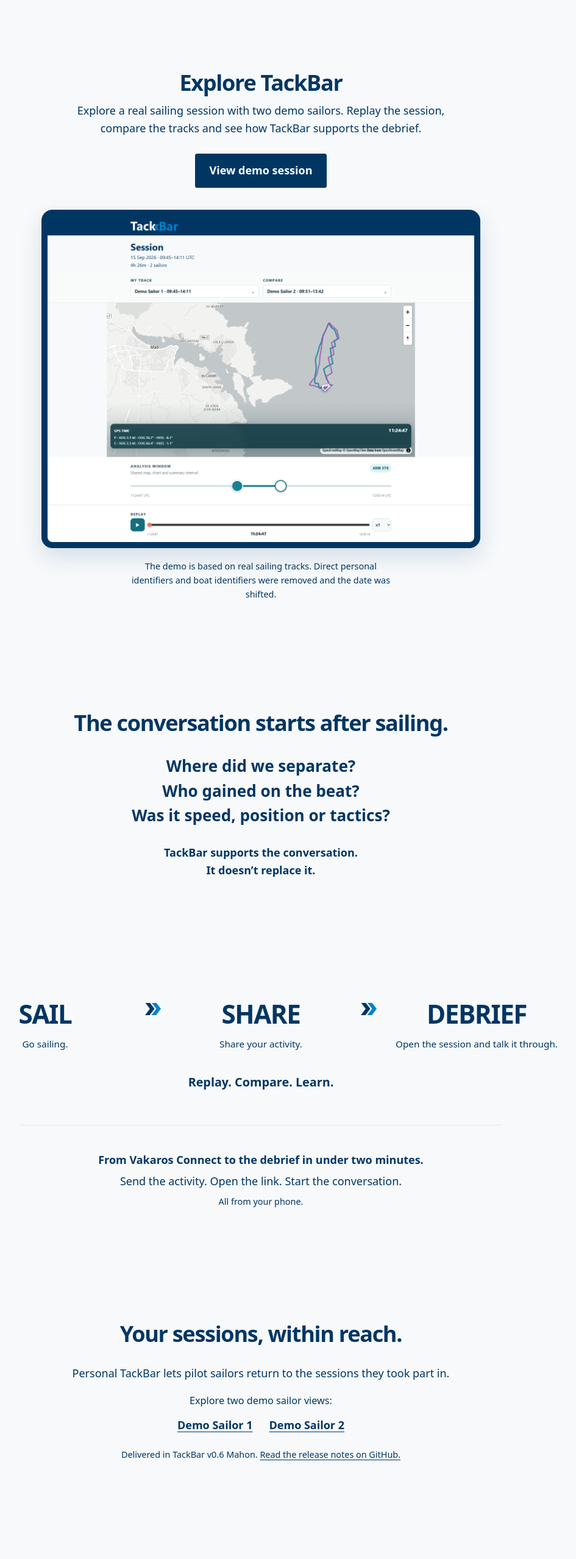
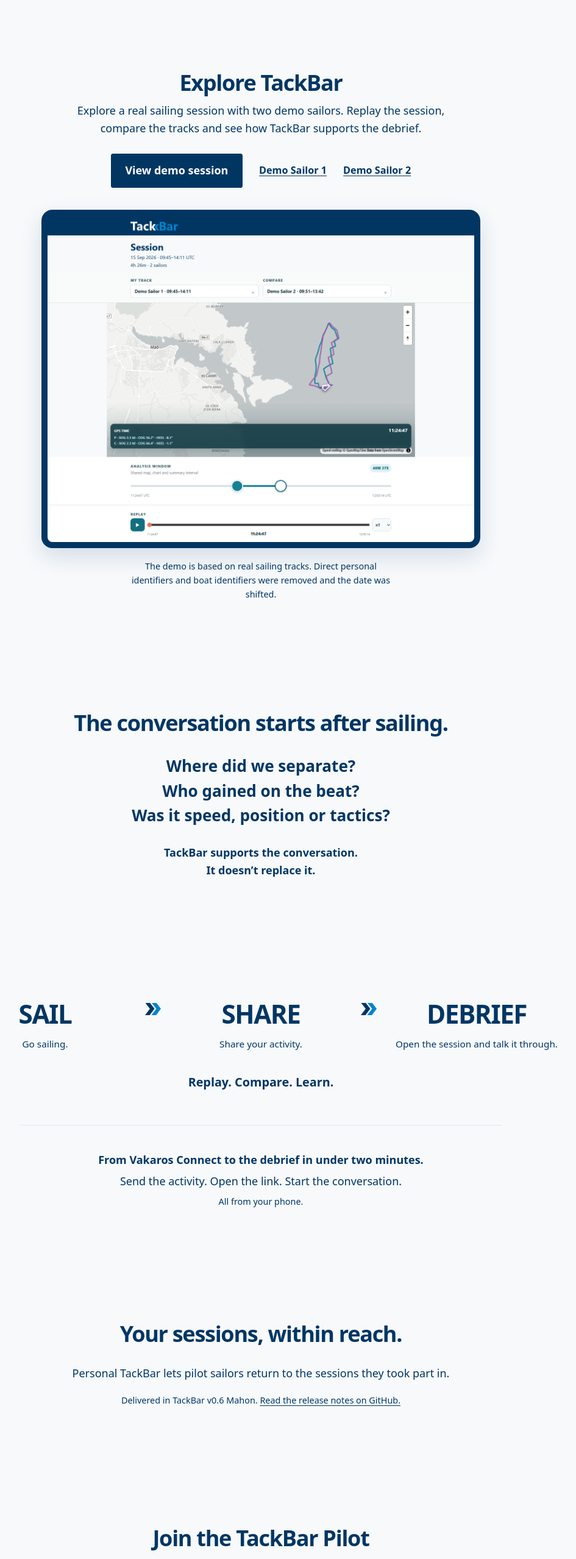
Before and after one commit to maxsail-project/tackbar-web, a plain HTML site: page index.html in a window 1280 px wide. Shown: the part 856-3413 px from the top of the page at 61% size, without its empty margins (212-1157 px from the left). Drawn offline with Linux system fonts and the light colour scheme.

Commit message:
fix: restore sailor links beside demo session

```diff
--- a/assets/styles.css
+++ b/assets/styles.css
@@ -54,15 +54,13 @@
 .product-proof h2 { margin-bottom: .6rem; }
 .product-proof > p { margin: 0 auto 1.5rem; }
 .product-proof .actions { justify-content: center; }
+.demo-actions .tertiary-action { font-weight: 650; }
 .demo-visual { width: min(100%, 40rem); margin: 2rem auto 0; }
 .tablet-frame { padding: .55rem; overflow: hidden; border-radius: 1rem; background: var(--color-navy); box-shadow: 0 .8rem 2rem rgb(1 54 99 / 14%); }
 .tablet-frame img { display: block; width: 100%; height: auto; border-radius: .45rem; }
 .product-proof > .demo-data-note { max-width: 52ch; margin: 1rem auto 0; font-size: .8rem; }
 .personal-tackbar { max-width: 44rem; margin-inline: auto; padding-block: clamp(3rem, 7vw, 5rem); text-align: center; }
 .personal-tackbar p { margin-inline: auto; }
-.personal-demo-intro { margin-bottom: .25rem; font-size: .9rem; }
-.personal-actions { display: flex; flex-wrap: wrap; justify-content: center; gap: .25rem 1.5rem; }
-.personal-actions a { display: inline-flex; align-items: center; min-height: 44px; font-weight: 650; }
 .release-reference { font-size: .8rem; }
 #pilot { max-width: 44rem; margin-inline: auto; padding-block: clamp(3rem, 7vw, 5rem); text-align: center; }
 #pilot p { margin-inline: auto; }
@@ -86,13 +84,13 @@
   .hero-artwork { width: 13rem; max-width: 100%; }
   .site-header nav { width: 100%; justify-content: space-between; gap: .5rem; }
   .hero .actions { flex-direction: column; gap: .75rem; }
+  .demo-actions { flex-direction: column; gap: .25rem; }
   .tablet-frame { padding: .35rem; border-radius: .7rem; }
   .tablet-frame img { border-radius: .35rem; }
   .flow { grid-template-columns: 1fr; gap: 2.75rem; }
   .flow h2 { font-size: 2rem; }
   .flow p { margin-top: .25rem; }
   .flow-arrow { width: 1.25rem; top: auto; bottom: -2rem; right: calc(50% - .625rem); transform: rotate(90deg); }
-  .personal-actions { flex-direction: column; align-items: center; gap: .25rem; }
 }
 
 /* Vakaros sharing guide */
--- a/index.html
+++ b/index.html
@@ -44,8 +44,10 @@
     <section id="demo" class="product-proof" aria-labelledby="demo-title">
       <h2 id="demo-title">Explore TackBar</h2>
       <p>Explore a real sailing session with two demo sailors. Replay the session, compare the tracks and see how TackBar supports the debrief.</p>
-      <div class="actions">
+      <div class="actions demo-actions">
         <a class="button" href="https://app.tackbar.eu/s/i_qGEn2LnHUh5nOdj9RtfvZzcwr3zfH3Lf_cbffwmJw">View demo session</a>
+        <a class="tertiary-action" href="https://app.tackbar.eu/me/usMXC2xmV2A_kSrTNfzEXmexIzMXAk0KDCUTNjdQgc4">Demo Sailor 1</a>
+        <a class="tertiary-action" href="https://app.tackbar.eu/me/8yPGiY3f_8CPB-3VZEk4jnMVvpLVJzxKbZkkSQtOWQI">Demo Sailor 2</a>
       </div>
       <figure class="demo-visual">
         <div class="tablet-frame">
@@ -75,11 +77,6 @@
     <section class="personal-tackbar" aria-labelledby="personal-tackbar-title">
       <h2 id="personal-tackbar-title">Your sessions, within reach.</h2>
       <p>Personal TackBar lets pilot sailors return to the sessions they took part in.</p>
-      <p class="personal-demo-intro">Explore two demo sailor views:</p>
-      <div class="personal-actions" aria-label="Personal TackBar demos">
-        <a href="https://app.tackbar.eu/me/usMXC2xmV2A_kSrTNfzEXmexIzMXAk0KDCUTNjdQgc4">Demo Sailor 1</a>
-        <a href="https://app.tackbar.eu/me/8yPGiY3f_8CPB-3VZEk4jnMVvpLVJzxKbZkkSQtOWQI">Demo Sailor 2</a>
-      </div>
       <p class="release-reference">Delivered in TackBar v0.6 Mahon. <a href="https://github.com/maxsail-project/tackbar/releases/tag/v0.6.0">Read the release notes on GitHub.</a></p>
     </section>
     <section id="pilot" aria-labelledby="pilot-title">
```
Also changed, not shown: es/index.html (+3 -6 lines).
